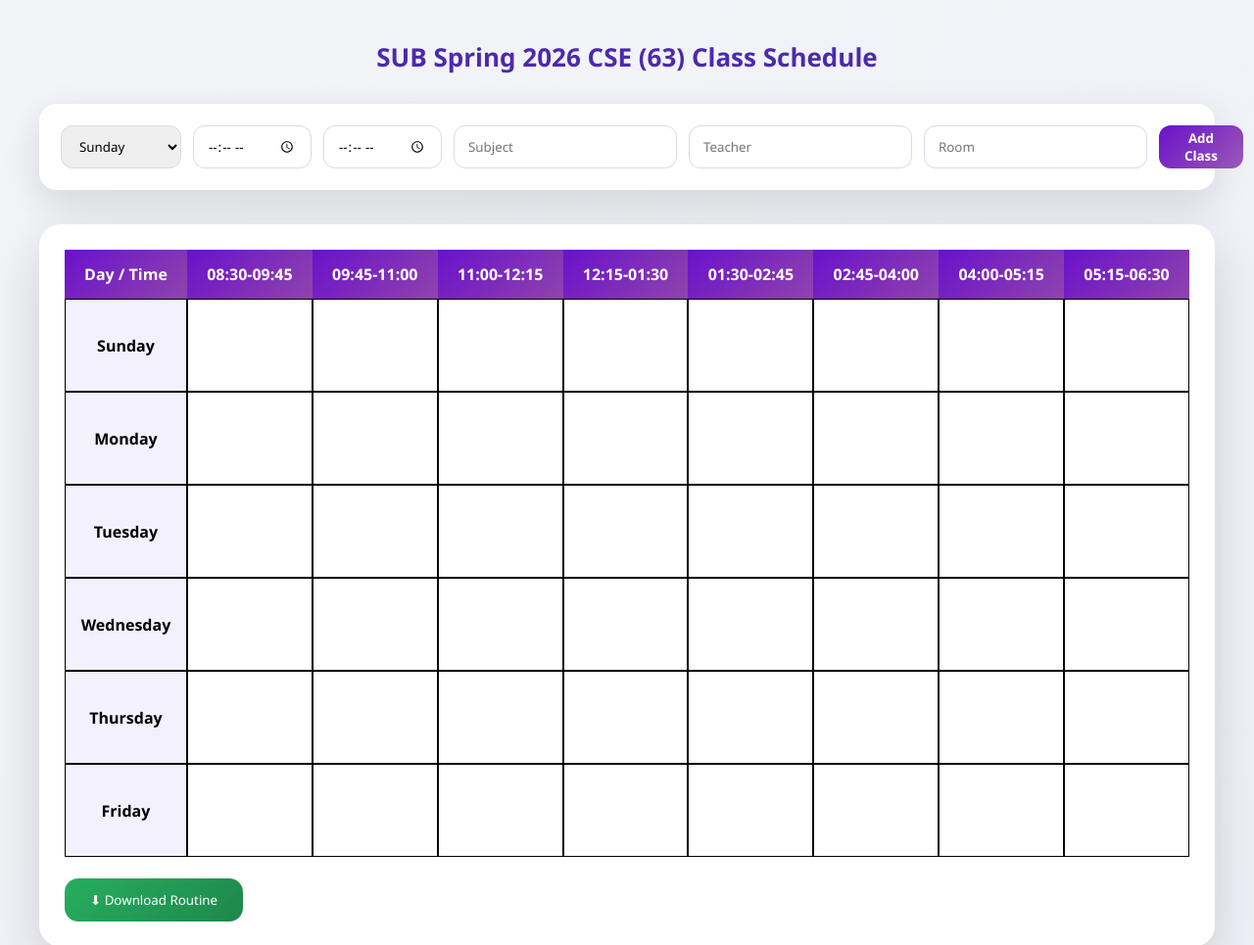
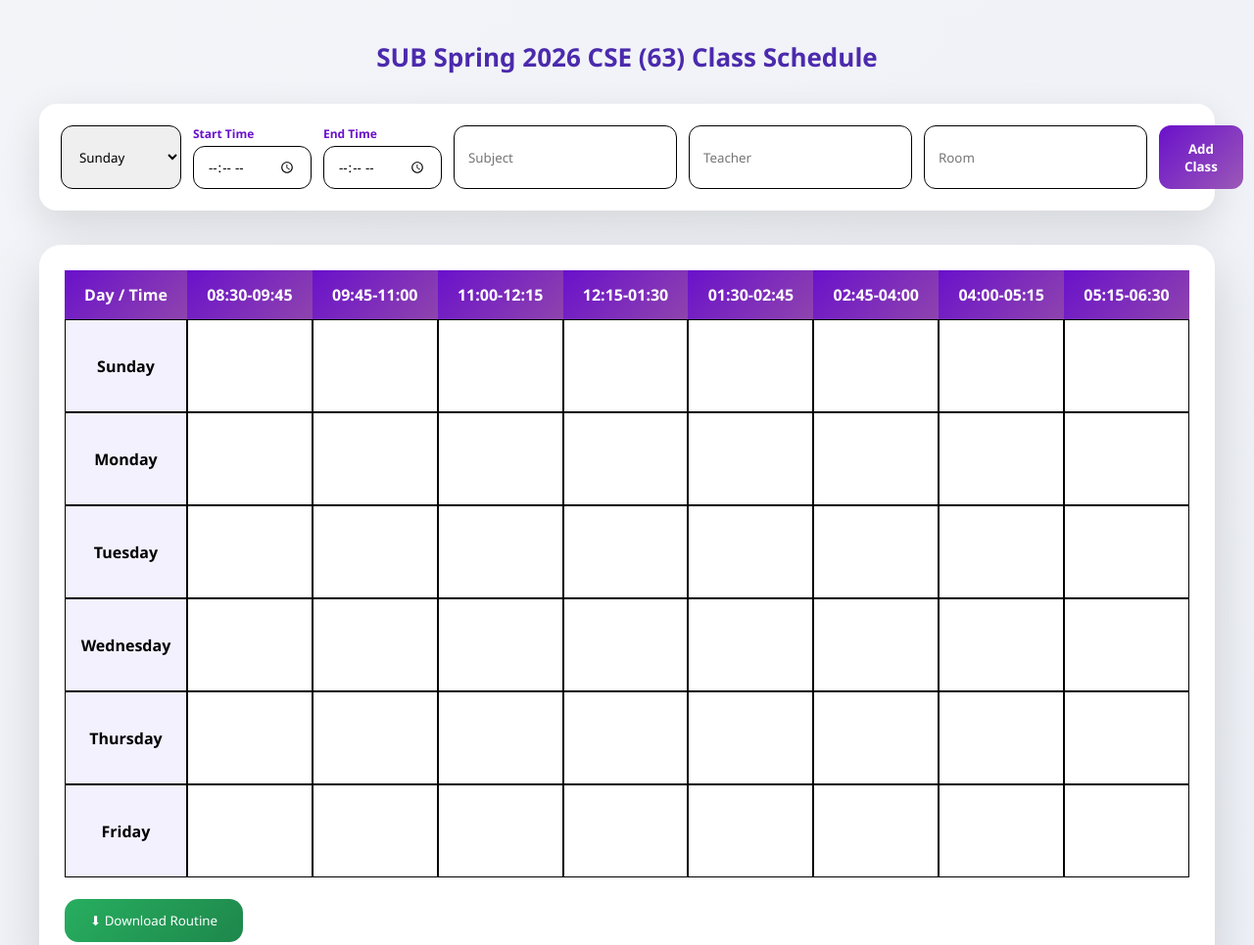
Before and after one commit to mezba-107/Class-Routine-Builder, a plain HTML site: page index.html in a window 1280 px wide. Shown: the top 965 px of the page at 98% size. Drawn offline with nearby package versions, Linux system fonts and the light colour scheme.

Commit message:
what you changed

```diff
--- a/index.html
+++ b/index.html
@@ -21,8 +21,18 @@
     <option>Friday</option>
   </select>
 
-  <input type="time" id="start">
-  <input type="time" id="end">
+<div class="time-group">
+  <div class="time-field">
+    <label for="start">Start Time</label>
+    <input type="time" id="start">
+  </div>
+
+  <div class="time-field">
+    <label for="end">End Time</label>
+    <input type="time" id="end">
+  </div>
+</div>
+
   <input type="text" id="subject" placeholder="Subject">
   <input type="text" id="teacher" placeholder="Teacher">
   <input type="text" id="room" placeholder="Room">
--- a/style.css
+++ b/style.css
@@ -34,7 +34,7 @@ body{
 .form input{
   padding:11px 14px;
   border-radius:12px;
-  border:1px solid #d8dbea;
+  border:1px solid #000000;
   flex:1;
 }
 
@@ -227,3 +227,30 @@ font-weight:800;}
     font-size: 13px;
   }
 }
+
+
+/* ===== TIME INPUT LABEL ===== */
+.time-group{
+  display:flex;
+  gap:12px;
+  flex:2;
+}
+
+.time-field{
+  display:flex;
+  flex-direction:column;
+  flex:1;
+}
+
+.time-field label{
+  font-size:12px;
+  font-weight:700;
+  color:#6a11cb;
+  margin-bottom:4px;
+}
+
+@media (max-width:768px){
+  .time-group{
+    flex-direction:column;
+  }
+}
```
